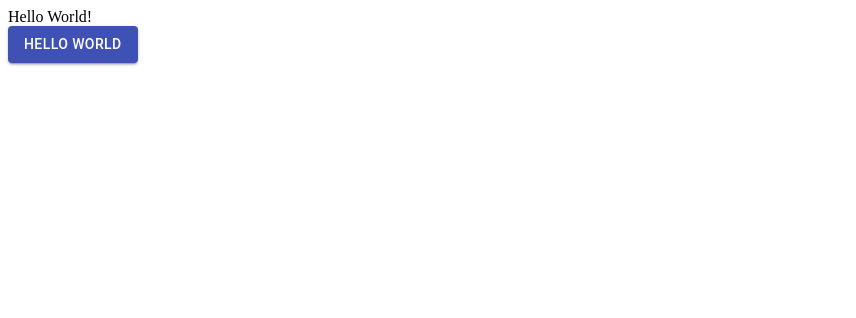
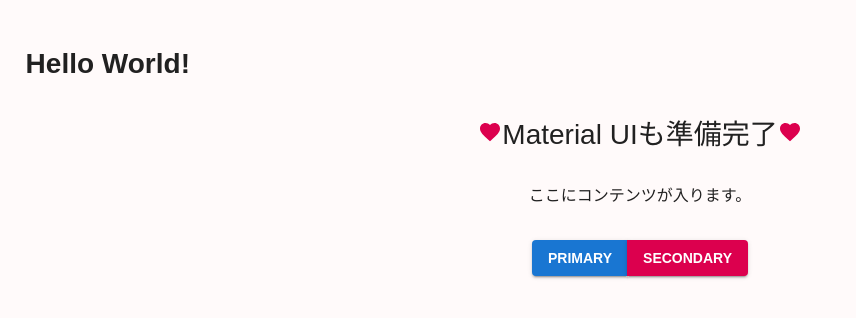
Before and after one commit to BoxPistols/mui4, a React app: page / in a window 1280 px wide. Shown: the top 318 px of the page, without its empty margins (0-856 px from the left). Built offline with nearby package versions, Linux system fonts and the light colour scheme; the HTML template or start-up script is replaced by a standard one.

Commit message:
theme custom basic

```diff
--- a/src/App.tsx
+++ b/src/App.tsx
@@ -4,7 +4,7 @@
 export const App: React.FC = () => {
   return (
     <>
-      <div>Hello World!</div>
+      <h1>Hello World!</h1>
       <CompMuiBase />
     </>
   )
--- a/src/components/CmpMuiBase.tsx
+++ b/src/components/CmpMuiBase.tsx
@@ -1,10 +1,46 @@
-import React from 'react'
-import { Button } from '@material-ui/core'
+import React, { Children } from 'react'
+import {
+  Container,
+  Box,
+  Typography,
+  Button,
+  ButtonProps,
+  ButtonGroup,
+} from '@material-ui/core'
 
-export const CompMuiBase = () => {
+import { makeStyles, createStyles } from '@material-ui/core/styles'
+import FavoriteIcon from '@material-ui/icons/Favorite'
+
+const useStyles = makeStyles((theme) => ({
+  root: {
+    padding: theme.spacing(2),
+    textAlign: 'center',
+  },
+}))
+
+type Props = React.ButtonHTMLAttributes<ButtonProps>
+
+export const CompMuiBase: React.FC<Props> = () => {
+  const classes = useStyles()
+
   return (
-    <Button color='primary' variant='contained'>
-      Hello World
-    </Button>
+    <Container maxWidth='lg' className={classes.root}>
+      <Typography variant='h1' component='h1'>
+        <FavoriteIcon color='secondary' />
+        Material UIも準備完了
+        <FavoriteIcon color='secondary' />
+      </Typography>
+      <Box m={4}>
+        <Typography variant='body1'>ここにコンテンツが入ります。</Typography>
+      </Box>
+      <ButtonGroup color='primary' aria-label='outlined button group'>
+        <Button variant='contained' color='primary'>
+          Primary
+        </Button>
+        <Button variant='contained' color='secondary'>
+          Secondary
+        </Button>
+      </ButtonGroup>
+    </Container>
   )
 }
--- /dev/null
+++ b/src/index.scss
@@ -0,0 +1,3 @@
+body{
+  padding: 2vw;
+}
--- a/src/index.tsx
+++ b/src/index.tsx
@@ -1,5 +1,15 @@
-import React from 'react';
-import ReactDOM from 'react-dom';
-import { App } from '../src/App';
+import React from 'react'
+import ReactDOM from 'react-dom'
+import { App } from './App'
+import CssBaseline from '@material-ui/core/CssBaseline'
+import { ThemeProvider } from '@material-ui/core/styles'
+import theme from './theme'
+import './index.scss'
 
-ReactDOM.render(<App />, document.getElementById('root'));
+ReactDOM.render(
+  <ThemeProvider theme={theme}>
+    <CssBaseline />
+    <App />
+  </ThemeProvider>,
+  document.getElementById('root')
+)
--- /dev/null
+++ b/src/theme.ts
@@ -0,0 +1,44 @@
+import { createMuiTheme } from '@material-ui/core/styles'
+
+// サイトのベースとなる独自のテーマを作成する
+const theme = createMuiTheme({
+  palette: {
+    primary: {
+      main: '#1976d2',
+    },
+    secondary: {
+      main: '#dc004e',
+    },
+    background: {
+      default: '#fffafa',
+    },
+  },
+  typography: {
+    fontFamily: ['sans-serif'].join(','),
+    fontSize: 14,
+
+    h1: {
+      fontSize: '1.75rem',
+    },
+    h2: {
+      fontSize: '1.5rem',
+    },
+    h3: {
+      fontSize: '1.25rem',
+    },
+    h4: {
+      fontSize: '1.125rem',
+    },
+    h5: {
+      fontSize: '1rem',
+    },
+    h6: {
+      fontSize: '1rem',
+    },
+    button: {
+      fontWeight: 600,
+    }
+  },
+})
+
+export default theme
```
